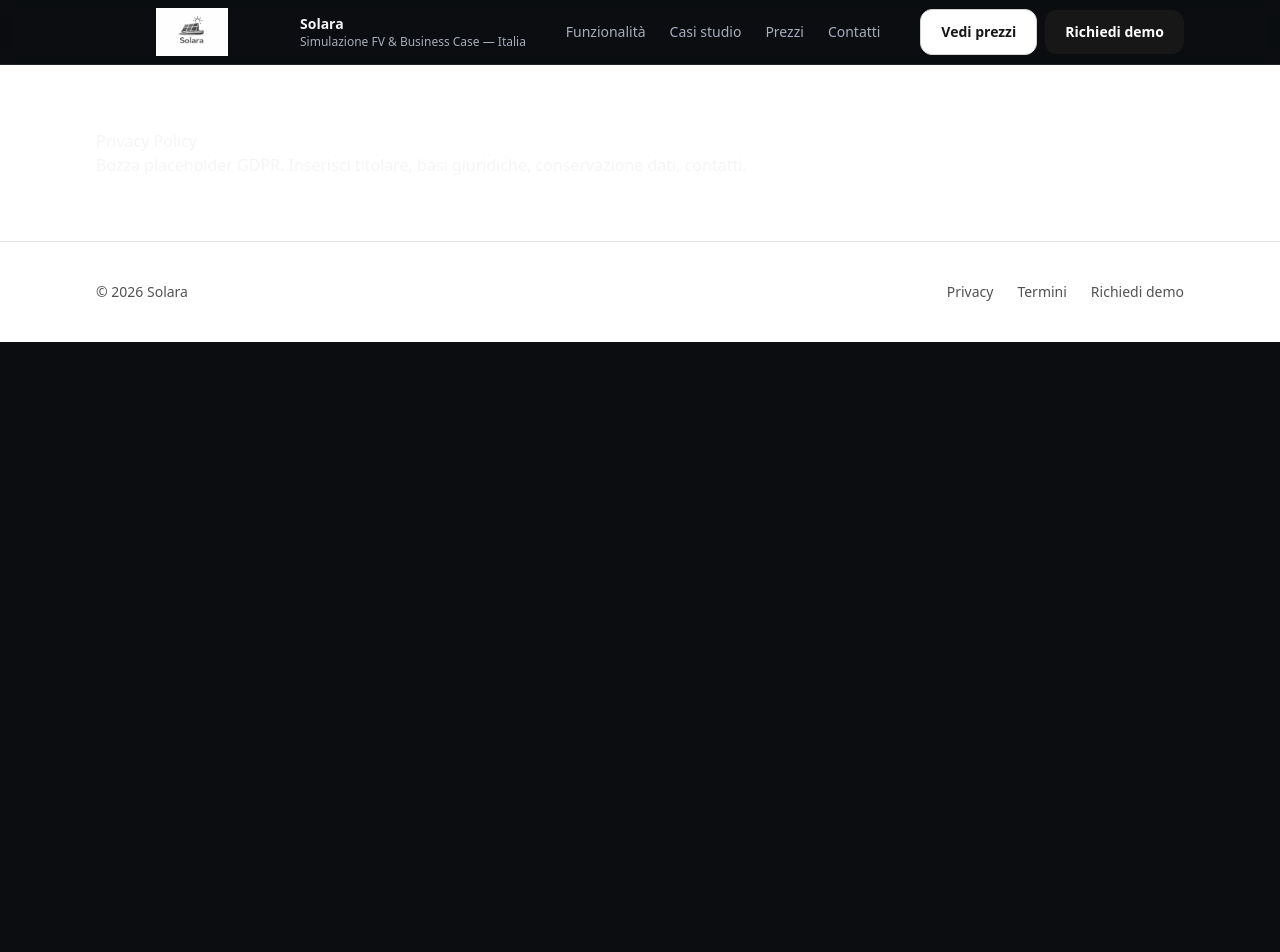
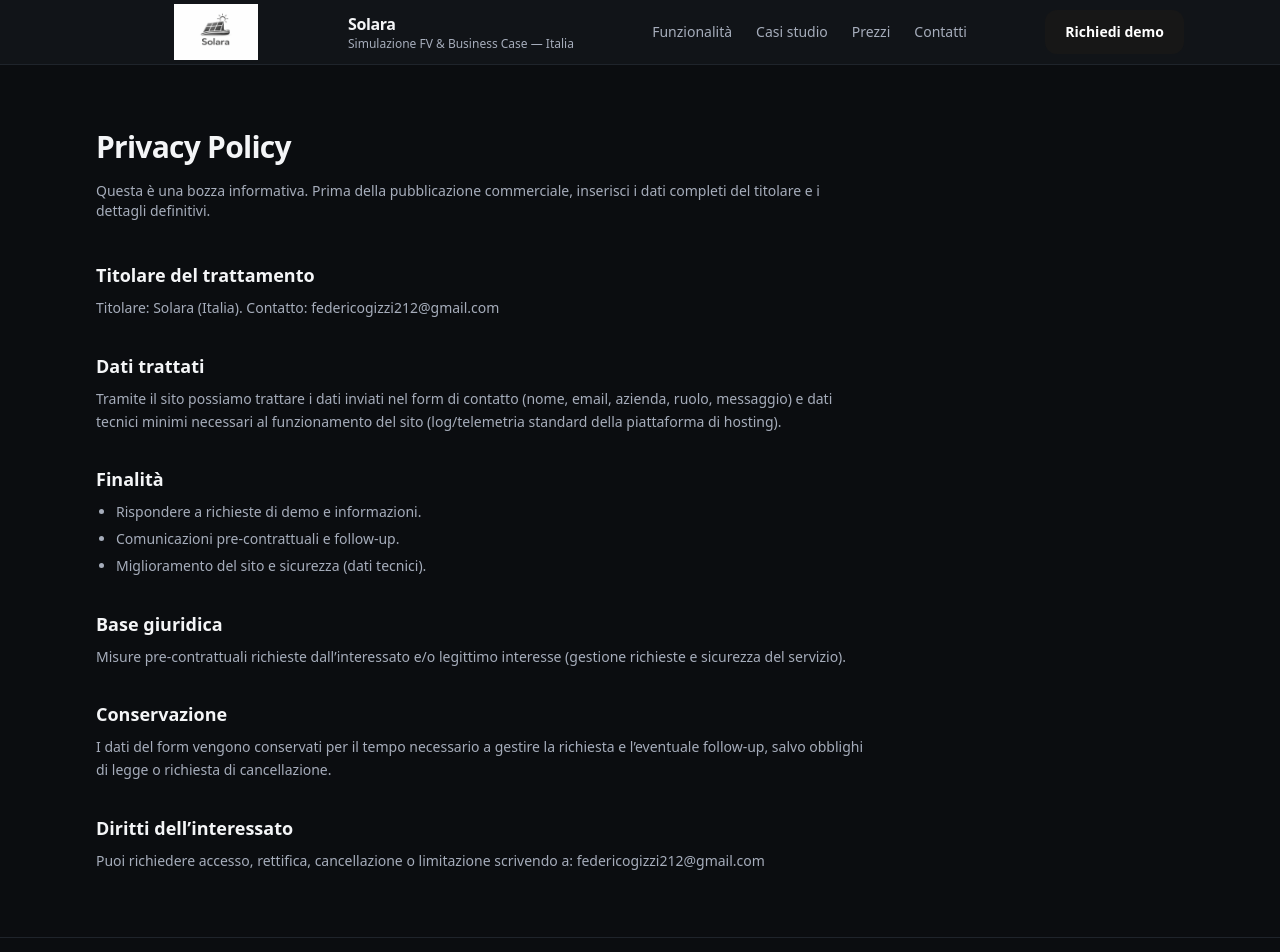
Before and after one commit to federicogizzi212-lab/solarsuite-web, a Next.js app: page /privacy in a window 1280 px wide. Shown: the top 952 px of the page. Before the commit the page ends 800 px from the top, so only its background shows below. Built offline with nearby package versions, Linux system fonts and the light colour scheme.

Commit message:
Header: bigger Solara logo

```diff
--- a/app/privacy/page.tsx
+++ b/app/privacy/page.tsx
@@ -1,2 +1,64 @@
 import Container from "@/components/ui/Container";
-export default function PrivacyPage(){return(<main className="bg-white"><Container><div className="prose prose-neutral max-w-none py-16"><h1>Privacy Policy</h1><p>Bozza placeholder GDPR. Inserisci titolare, basi giuridiche, conservazione dati, contatti.</p></div></Container></main>);}
+
+export default function PrivacyPage() {
+  return (
+    <main className="bg-[var(--bg)] text-[var(--text)]">
+      <Container>
+        <div className="py-16 max-w-3xl">
+          <h1 className="text-3xl font-semibold tracking-tight">Privacy Policy</h1>
+          <p className="mt-4 text-sm text-[var(--muted)]">
+            Questa è una bozza informativa. Prima della pubblicazione commerciale, inserisci i dati completi del titolare e i dettagli definitivi.
+          </p>
+
+          <div className="mt-10 space-y-8 text-sm leading-relaxed text-[var(--muted)]">
+            <section>
+              <h2 className="text-lg font-semibold text-[var(--text)]">Titolare del trattamento</h2>
+              <p className="mt-2">
+                Titolare: Solara (Italia). Contatto: federicogizzi212@gmail.com
+              </p>
+            </section>
+
+            <section>
+              <h2 className="text-lg font-semibold text-[var(--text)]">Dati trattati</h2>
+              <p className="mt-2">
+                Tramite il sito possiamo trattare i dati inviati nel form di contatto (nome, email, azienda, ruolo, messaggio) e dati tecnici minimi
+                necessari al funzionamento del sito (log/telemetria standard della piattaforma di hosting).
+              </p>
+            </section>
+
+            <section>
+              <h2 className="text-lg font-semibold text-[var(--text)]">Finalità</h2>
+              <ul className="mt-2 list-disc pl-5 space-y-1">
+                <li>Rispondere a richieste di demo e informazioni.</li>
+                <li>Comunicazioni pre-contrattuali e follow-up.</li>
+                <li>Miglioramento del sito e sicurezza (dati tecnici).</li>
+              </ul>
+            </section>
+
+            <section>
+              <h2 className="text-lg font-semibold text-[var(--text)]">Base giuridica</h2>
+              <p className="mt-2">
+                Misure pre-contrattuali richieste dall’interessato e/o legittimo interesse (gestione richieste e sicurezza del servizio).
+              </p>
+            </section>
+
+            <section>
+              <h2 className="text-lg font-semibold text-[var(--text)]">Conservazione</h2>
+              <p className="mt-2">
+                I dati del form vengono conservati per il tempo necessario a gestire la richiesta e l’eventuale follow-up, salvo obblighi di legge
+                o richiesta di cancellazione.
+              </p>
+            </section>
+
+            <section>
+              <h2 className="text-lg font-semibold text-[var(--text)]">Diritti dell’interessato</h2>
+              <p className="mt-2">
+                Puoi richiedere accesso, rettifica, cancellazione o limitazione scrivendo a: federicogizzi212@gmail.com
+              </p>
+            </section>
+          </div>
+        </div>
+      </Container>
+    </main>
+  );
+}
--- a/app/terms/page.tsx
+++ b/app/terms/page.tsx
@@ -1,2 +1,46 @@
 import Container from "@/components/ui/Container";
-export default function TermsPage(){return(<main className="bg-white"><Container><div className="prose prose-neutral max-w-none py-16"><h1>Termini e condizioni</h1><p>Bozza placeholder. Inserisci pagamenti, limitazioni, responsabilità, legge applicabile.</p></div></Container></main>);}
+
+export default function TermsPage() {
+  return (
+    <main className="bg-[var(--bg)] text-[var(--text)]">
+      <Container>
+        <div className="py-16 max-w-3xl">
+          <h1 className="text-3xl font-semibold tracking-tight">Termini e Condizioni</h1>
+          <p className="mt-4 text-sm text-[var(--muted)]">
+            Bozza. Da finalizzare prima della vendita (pagamenti, SLA, responsabilità, ecc.).
+          </p>
+
+          <div className="mt-10 space-y-8 text-sm leading-relaxed text-[var(--muted)]">
+            <section>
+              <h2 className="text-lg font-semibold text-[var(--text)]">Servizio</h2>
+              <p className="mt-2">
+                Solara è una piattaforma software per supportare simulazioni FV e valutazioni economiche. I risultati dipendono dagli input e dalle
+                ipotesi inserite dall’utente.
+              </p>
+            </section>
+
+            <section>
+              <h2 className="text-lg font-semibold text-[var(--text)]">Uso consentito</h2>
+              <p className="mt-2">
+                È vietato l’uso illecito del servizio, la violazione di diritti di terzi e l’accesso non autorizzato a sistemi o dati.
+              </p>
+            </section>
+
+            <section>
+              <h2 className="text-lg font-semibold text-[var(--text)]">Limitazione di responsabilità</h2>
+              <p className="mt-2">
+                Le simulazioni non costituiscono consulenza finanziaria o legale. Verifica sempre i risultati con professionisti qualificati e con
+                dati tecnici aggiornati.
+              </p>
+            </section>
+
+            <section>
+              <h2 className="text-lg font-semibold text-[var(--text)]">Contatti</h2>
+              <p className="mt-2">Per richieste: federicogizzi212@gmail.com</p>
+            </section>
+          </div>
+        </div>
+      </Container>
+    </main>
+  );
+}
--- a/components/site/Footer.tsx
+++ b/components/site/Footer.tsx
@@ -2,14 +2,17 @@ import Container from "@/components/ui/Container";
 
 export default function Footer() {
   return (
-    <footer className="border-t border-neutral-200 bg-white">
+    <footer className="border-t border-[var(--border)] bg-[var(--bg)]">
       <Container>
         <div className="flex flex-col gap-4 py-10 md:flex-row md:items-center md:justify-between">
-          <div className="text-sm text-neutral-600">© {new Date().getFullYear()} Solara</div>
-          <div className="flex flex-wrap gap-6 text-sm text-neutral-600">
-            <a href="/privacy" className="hover:text-neutral-900">Privacy</a>
-            <a href="/terms" className="hover:text-neutral-900">Termini</a>
-            <a href="/contact" className="hover:text-neutral-900">Richiedi demo</a>
+          <div className="text-sm text-[var(--muted)]">
+            © {new Date().getFullYear()} Solara
+          </div>
+
+          <div className="flex flex-wrap gap-6 text-sm text-[var(--muted)]">
+            <a href="/privacy" className="hover:text-[var(--text)]">Privacy</a>
+            <a href="/terms" className="hover:text-[var(--text)]">Termini</a>
+            <a href="/contact" className="hover:text-[var(--text)]">Contatti</a>
           </div>
         </div>
       </Container>
--- a/components/site/Header.tsx
+++ b/components/site/Header.tsx
@@ -5,16 +5,22 @@ import Link from "next/link";
 
 export default function Header() {
   return (
-    <header className="sticky top-0 z-40 border-b border-[var(--border)] bg-[var(--bg)]/70 backdrop-blur">
+    <header className="border-b border-[var(--border)] bg-[var(--panel)]">
       <Container>
         <div className="flex h-16 items-center justify-between">
           <Link href="/" className="flex items-center gap-3">
             {/* Logo (più grande e senza cornice) */}
-            <div className="relative h-12 w-48 overflow-hidden">
-              <Image src="/solara-logo.png" alt="Solara" fill className="object-contain" priority />
+            <div className="relative h-12 w-52 md:h-14 md:w-60">
+              <Image
+                src="/solara-logo.png"
+                alt="Solara"
+                fill
+                className="object-contain"
+                priority
+              />
             </div>
             <div className="leading-tight">
-              <div className="text-sm font-semibold">Solara</div>
+              <div className="text-base font-semibold tracking-tight">Solara</div>
               <div className="text-xs text-[var(--muted)]">Simulazione FV & Business Case — Italia</div>
             </div>
           </Link>
@@ -27,7 +33,6 @@ export default function Header() {
           </nav>
 
           <div className="flex items-center gap-2">
-            <Button href="/pricing" variant="secondary">Vedi prezzi</Button>
             <Button href="/contact" variant="primary">Richiedi demo</Button>
           </div>
         </div>
```
